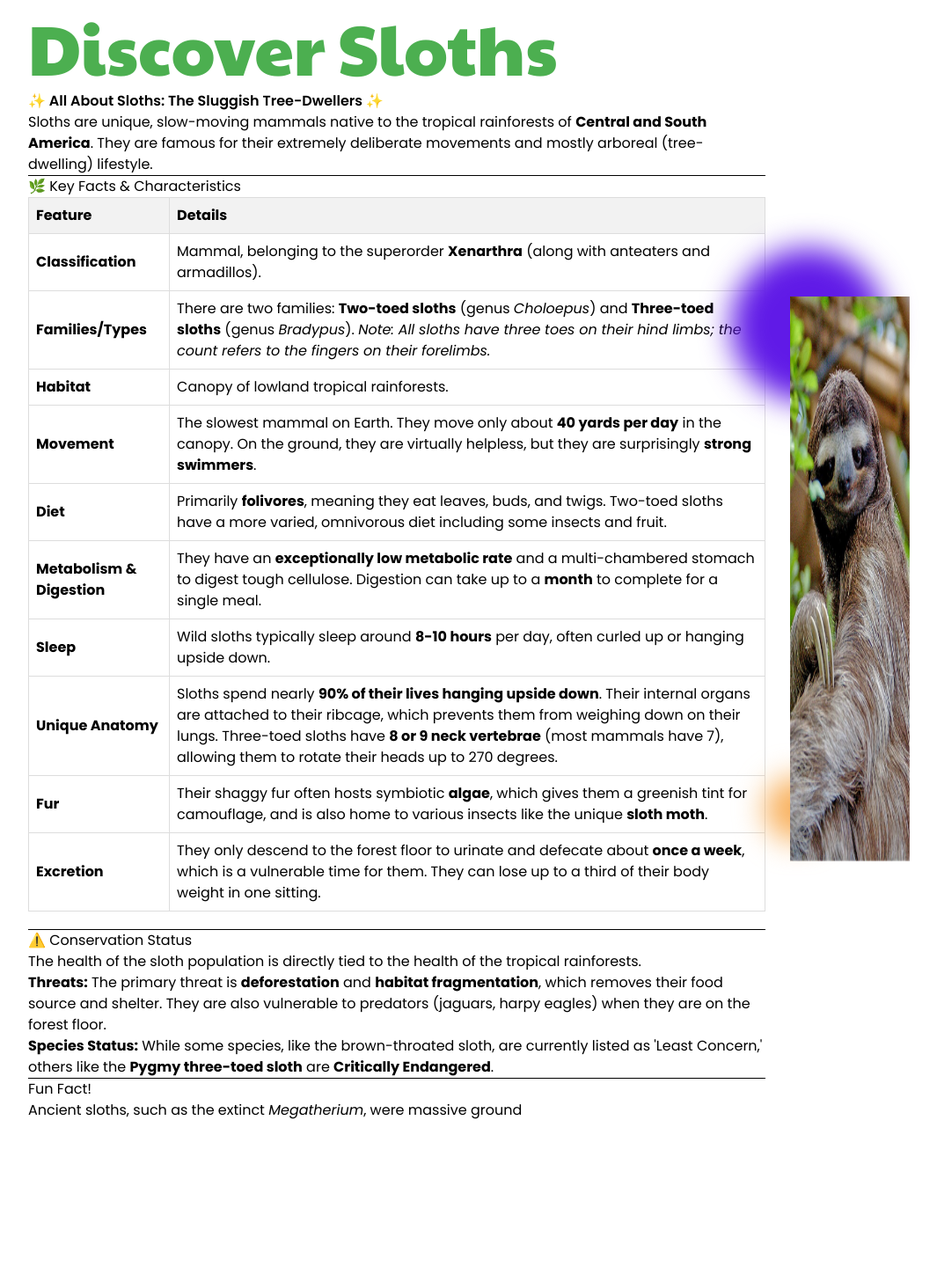
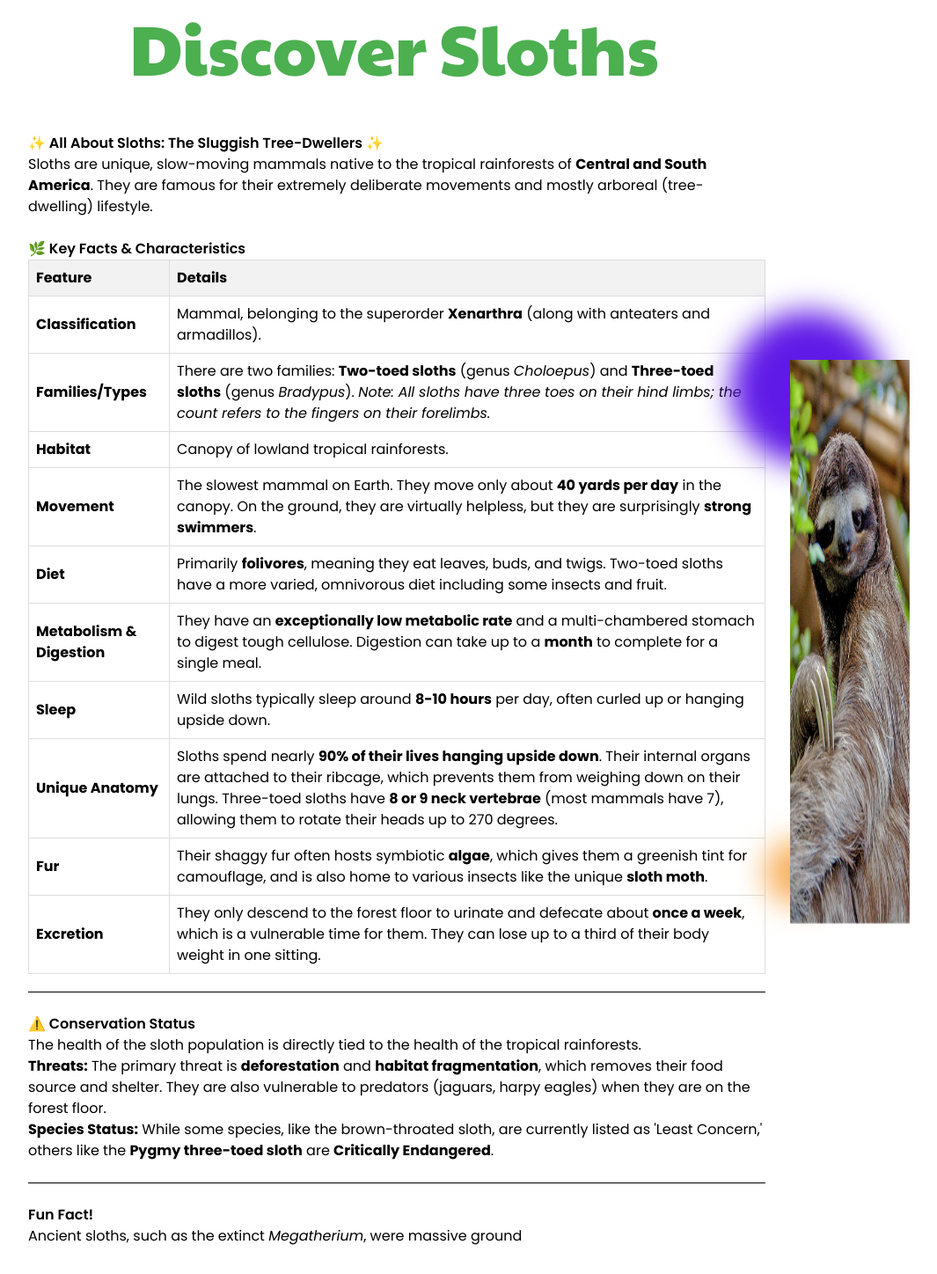
Before and after one commit to valinfernanda/sloth, a website: page src/discoversloth.html in a window 1280 px wide. Shown: the part 192-1640 px from the top of the page at 88% size, without its empty margins (121-1186 px from the left). Before the commit the page ends 1567 px from the top, so only its background shows below. Drawn offline with Linux system fonts and the light colour scheme.

Commit message:
update discoversloth

```diff
--- a/src/discoversloth.html
+++ b/src/discoversloth.html
@@ -60,13 +60,14 @@
             <div class="max-w-[1512px] mx-auto">
                 <div class="flex items-center justify-between w-full px-[153px]">
                     <div class="">
-                        <h1 class="mt-[16px] text-[80px] leading-[125.6%] max-w-[607px] text-[#0A0E2E]">Discover Sloths</h1>
+                        <h1 class="mt-[16px] text-[80px] leading-[125.6%] max-w-[607px] text-[#0A0E2E] mx-auto text-center">Discover Sloths</h1>
+                        <br></br>
                         <div class="mt-6 md:mt-8 lg:mt-10">
                             <h2 h2 class="text-xl md:text-2xl font-semibold text-gray-800">✨ All About Sloths: The Sluggish Tree-Dwellers ✨</h2>
                         </div>
                         <p>Sloths are unique, slow-moving mammals native to the tropical rainforests of <strong>Central and South America</strong>. They are famous for their extremely deliberate movements and mostly arboreal (tree-dwelling) lifestyle.</p>
-                        <hr>
-                        <h2>🌿 Key Facts & Characteristics</h2>
+                        <br>
+                        <h2 h2 class="text-xl md:text-2xl font-semibold text-gray-800">🌿 Key Facts & Characteristics</h2>
                         <table class="fact-table">
                             <thead>
                                 <tr>
@@ -118,14 +119,17 @@
                             </tbody>
                         </table>
                         <hr>
-                        <h2>⚠️ Conservation Status</h2>
+                        <br>
+                        <h2 h2 class="text-xl md:text-2xl font-semibold text-gray-800">⚠️ Conservation Status</h2>
                         <p>The health of the sloth population is directly tied to the health of the tropical rainforests.</p>
                         <ul>
                             <li><strong>Threats:</strong> The primary threat is <strong>deforestation</strong> and <strong>habitat fragmentation</strong>, which removes their food source and shelter. They are also vulnerable to predators (jaguars, harpy eagles) when they are on the forest floor.</li>
                             <li><strong>Species Status:</strong> While some species, like the brown-throated sloth, are currently listed as 'Least Concern,' others like the <strong>Pygmy three-toed sloth</strong> are <strong>Critically Endangered</strong>.</li>
                         </ul>
+                        <br>
                         <hr>
-                        <h2>Fun Fact!</h2>
+                        <br>
+                        <h2 h2 class="text-xl md:text-2xl font-semibold text-gray-800">Fun Fact!</h2>
                         <p>Ancient sloths, such as the extinct <em>Megatherium</em>, were massive ground
                     </div>
                     <div class="w-[421px] h-[696.2px] relative flex items-end">
```
Also changed, not shown: src/index.html (+1 -1 lines).
